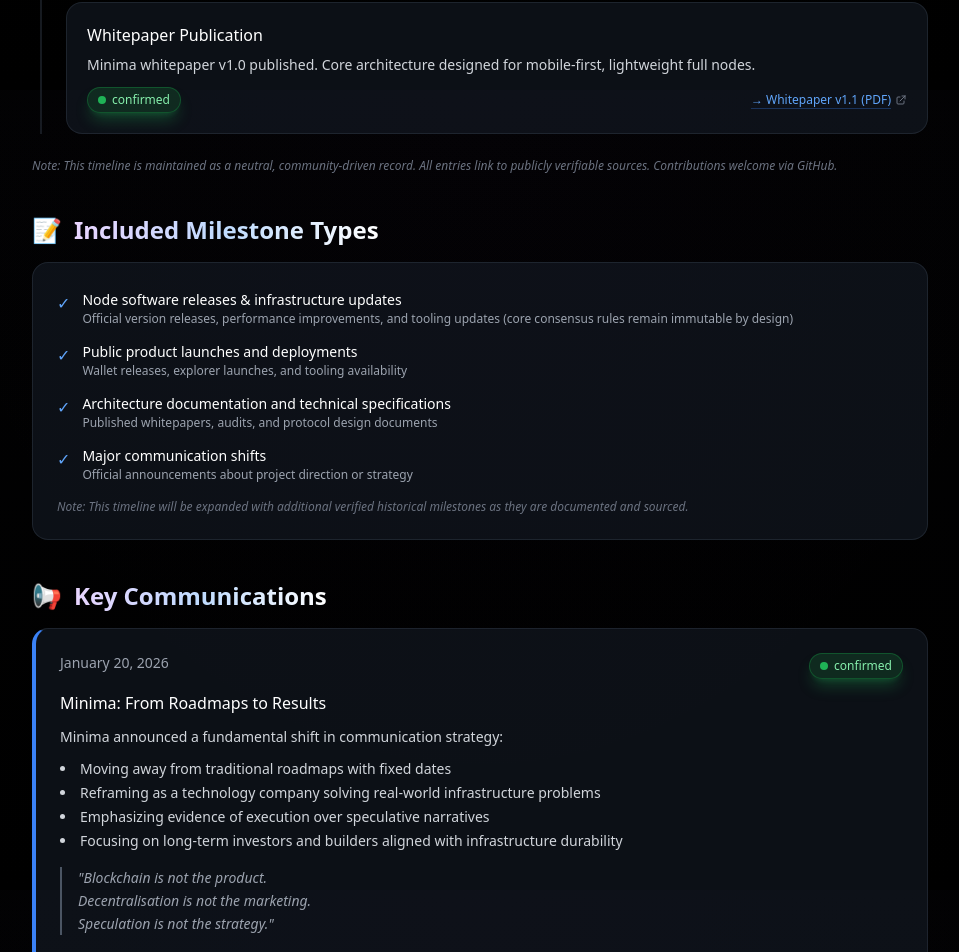
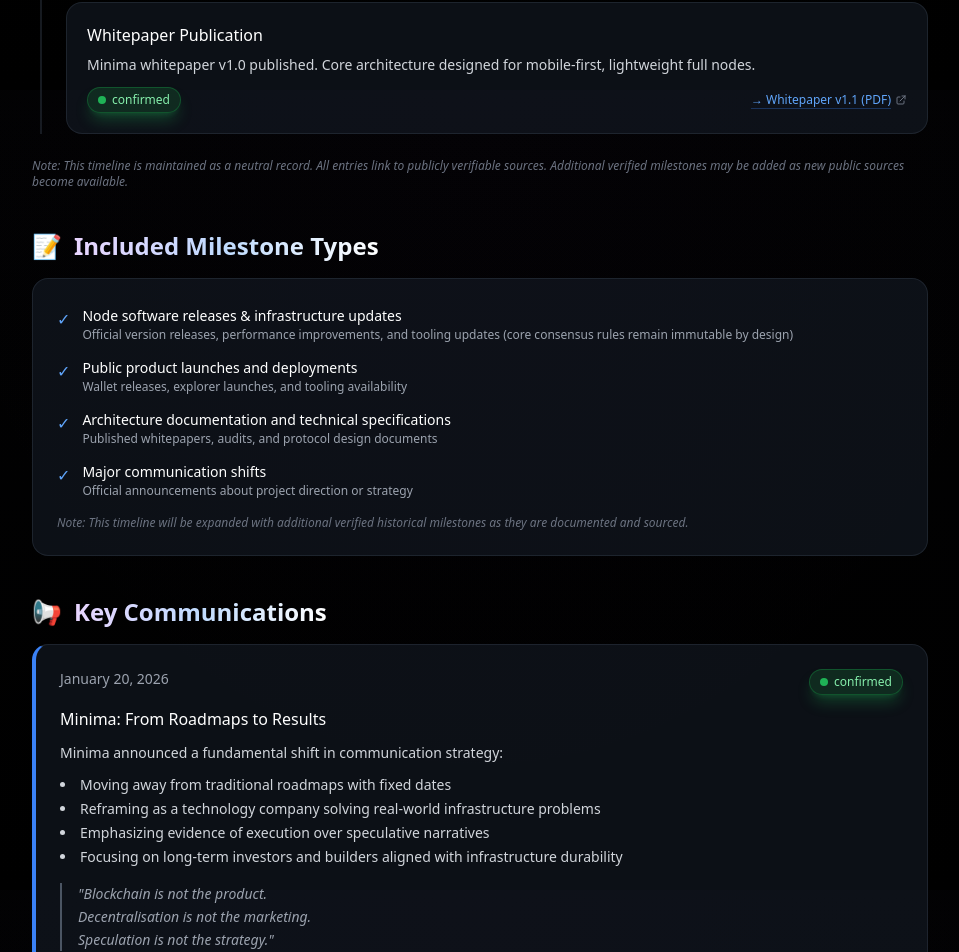
Before and after one commit to KuA1bo/minimaverse-site, a Next.js app: page /timeline in a window 1280 px wide. Shown: the part 2310-3262 px from the top of the page, without its empty margins (160-1119 px from the left). Built offline with nearby package versions, Linux system fonts and the light colour scheme.

Commit message:
polish: timeline page refinements

```diff
--- a/src/app/timeline/page.tsx
+++ b/src/app/timeline/page.tsx
@@ -335,8 +335,8 @@
           </div>
 
           <p className="text-gray-500 text-xs mt-6 italic">
-            Note: This timeline is maintained as a neutral, community-driven record.
-            All entries link to publicly verifiable sources. Contributions welcome via GitHub.
+            Note: This timeline is maintained as a neutral record.
+            All entries link to publicly verifiable sources. Additional verified milestones may be added as new public sources become available.
           </p>
         </section>
 
```
